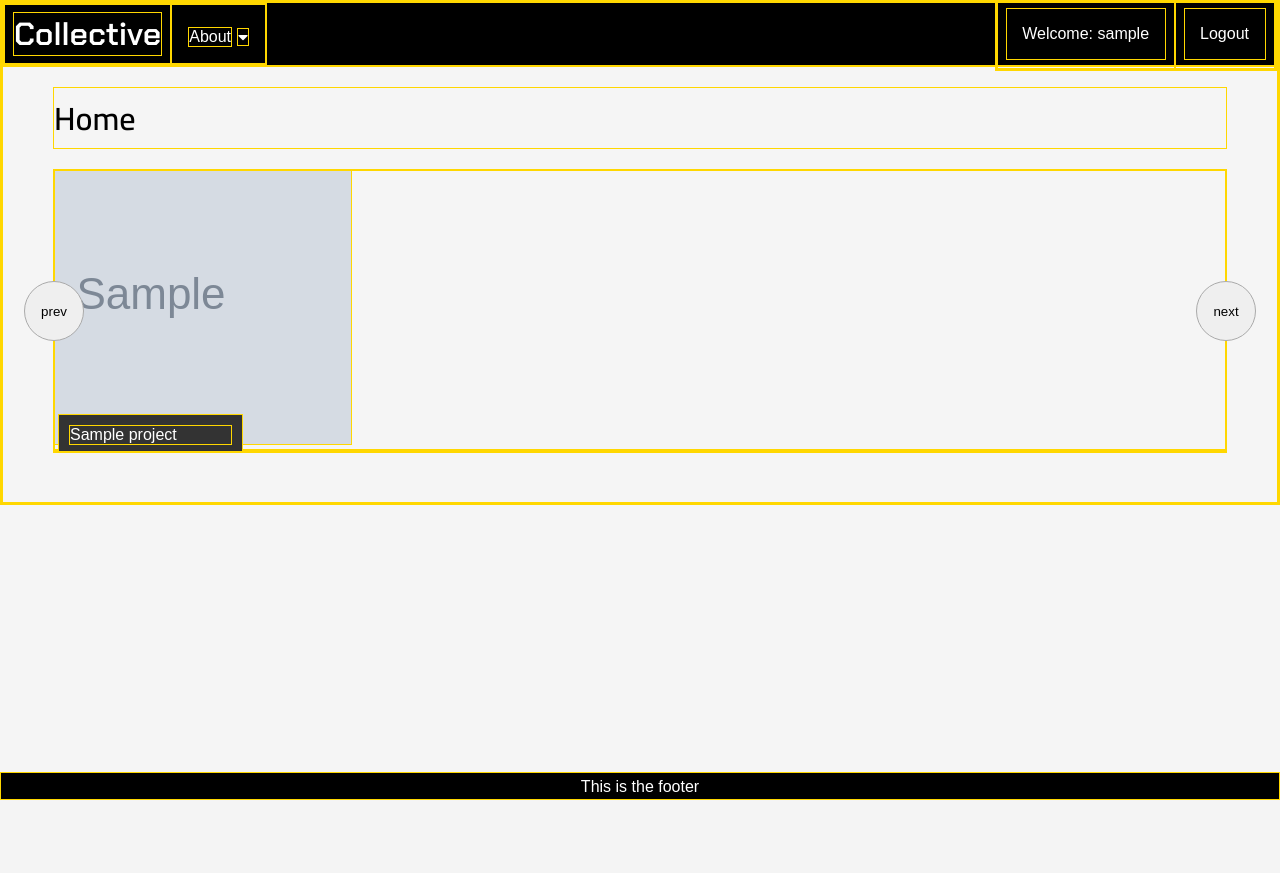
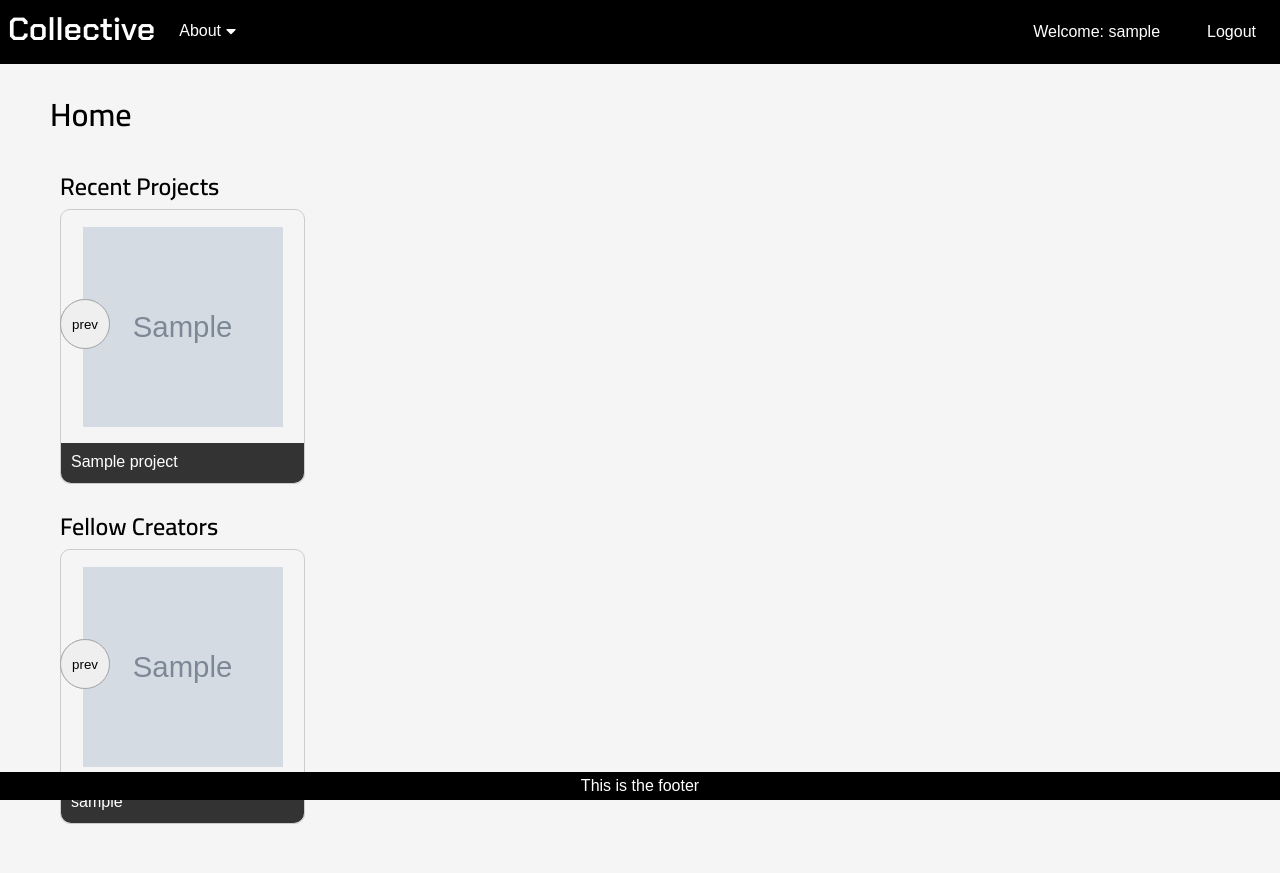
Before and after one commit to gailedit/project-3_collective, a Django app: page /home/ in a window 1280 px wide. Before the commit the page ends 800 px from the top, so only its background shows below. Run offline with Django 3.2, Linux system fonts and the light colour scheme; a user stored in the database is signed in; tables that the repository leaves empty hold one stand-in row (values such as "Sample post"); grey boxes marked "Sample" are stand-in pictures.

Commit message:
added carousels to home page. created skill-cards, started styling profile detail

```diff
--- a/main_app/static/scripts/carousel.js
+++ b/main_app/static/scripts/carousel.js
@@ -1,38 +1,79 @@
-const carousel = document.querySelector('.carousel');
-const slider = document.querySelector('.slider');
+// project carousel
+const project_carousel = document.querySelector('#project-carousel');
+const project_slider = document.querySelector('#project-slider');
 
-const next = document.querySelector('.next');
-const prev = document.querySelector('.prev');
+const project_next = document.querySelector('#project-next-btn');
+const project_prev = document.querySelector('#project-prev-btn');
 let direction;
 
-next.addEventListener('click', function() {
+project_next.addEventListener('click', function() {
   direction = -1;
-  carousel.style.justifyContent = 'flex-start';
-  slider.style.transform = 'translate(-20%)';
+  project_carousel.style.justifyContent = 'flex-start';
+  project_slider.style.transform = 'translate(-30%)';
 });
 
-prev.addEventListener('click', function() {
+project_prev.addEventListener('click', function() {
   if (direction === -1) {
-    direction = 1;
-    slider.appendChild(slider.firstElementChild);
+    direction = -1;
+    project_slider.prependChild(project_slider.firstElementChild);
   }
-  carousel.style.justifyContent = 'flex-end';
-  slider.style.transform = 'translate(20%)';
+  project_carousel.style.justifyContent = 'flex-end';
+  project_slider.style.transform = 'translate(30%)';
 
 });
 
-slider.addEventListener('transitionend', function() {
-  // get the last element and append it to the front
+project_slider.addEventListener('transitionend', function() {
+  // get the last element and prepend it to the front
 
   if (direction === 1) {
-    slider.prepend(slider.lastElementChild);
+    project_slider.prepend(project_slider.lastElementChild);
   } else {
-    slider.appendChild(slider.firstElementChild);
+    project_slider.appendChild(project_slider.firstElementChild);
   }
 
-  slider.style.transition = 'none';
-  slider.style.transform = 'translate(0)';
+  project_slider.style.transition = 'none';
+  project_slider.style.transform = 'translate(0)';
   setTimeout(() => {
-    slider.style.transition = 'all 0.5s';
+    project_slider.style.transition = 'all 0.5s';
   })
 }, false);
+
+// profile carousel
+const profile_carousel = document.querySelector('#profile-carousel');
+const profile_slider = document.querySelector('#profile-slider');
+
+const profile_next = document.querySelector('#profile-next-btn');
+const profile_prev = document.querySelector('#profile-prev-btn');
+let direction;
+
+profile_next.addEventListener('click', function() {
+  direction = -1;
+  profile_carousel.style.justifyContent = 'flex-start';
+  profile_slider.style.transform = 'translate(-30%)';
+});
+
+profile_prev.addEventListener('click', function() {
+  if (direction === -1) {
+    direction = -1;
+    profile_slider.prependChild(profile_slider.firstElementChild);
+  }
+  profile_carousel.style.justifyContent = 'flex-end';
+  profile_slider.style.transform = 'translate(30%)';
+
+});
+
+profile_slider.addEventListener('transitionend', function() {
+  // get the last element and prepend it to the front
+
+  if (direction === 1) {
+    profile_slider.prepend(profile_slider.lastElementChild);
+  } else {
+    profile_slider.appendChild(profile_slider.firstElementChild);
+  }
+
+  profile_slider.style.transition = 'none';
+  profile_slider.style.transform = 'translate(0)';
+  setTimeout(() => {
+    profile_slider.style.transition = 'all 0.5s';
+  })
+}, false);
--- a/main_app/static/styles/base.css
+++ b/main_app/static/styles/base.css
@@ -1,13 +1,21 @@
 @import url("https://fonts.googleapis.com/css2?family=Chakra+Petch:wght@300;400;600&display=swap");
 @import url("https://fonts.googleapis.com/css2?family=Cairo:wght@200;300;400;600&display=swap");
 /* === Color Variables === */
+:root {
+  --activenav: green;
+  --pink: #FF70A6;
+  --mediumorange: #FF9770;
+  --lightorange: #FFD670;
+  --neonyellow: #E9FF70;
+  --lightpink: #f87dac;
+}
+
 /* === CSS Reset === */
 * {
   -webkit-box-sizing: border-box;
   box-sizing: border-box;
   margin: 0px;
   padding: 0px;
-  border: 1px solid gold;
   font-family: Arial, Helvetica, sans-serif;
   vertical-align: baseline;
   list-style: none;
@@ -71,7 +79,7 @@ body {
 }
 
 .navbar .navbar-links li:hover {
-  background-color: rebeccapurple;
+  background-color: var(--activenav);
 }
 
 .navbar .navbar-links .nav-item {
@@ -123,7 +131,7 @@ body {
 }
 
 .dropdown:hover {
-  background-color: #555;
+  background-color: var(--activenav);
   color: white;
 }
 
@@ -204,10 +212,93 @@ main {
   padding: 20px 50px 29px 50px;
 }
 
-h1 {
-  font-size: 2em;
+h1, h2, h3, h4, h5, h6 {
   font-family: 'Cairo', sans-serif;
   font-weight: 600;
+}
+
+.left-info {
+  width: 350px;
+  border: 1px solid green;
+}
+
+.card {
+  max-width: 245px;
+  height: 100%;
+  border: 1px solid #ccc;
+  -webkit-box-sizing: border-box;
+          box-sizing: border-box;
+  border-radius: 10px;
+  display: -webkit-box;
+  display: -ms-flexbox;
+  display: flex;
+  -webkit-box-orient: vertical;
+  -webkit-box-direction: normal;
+      -ms-flex-direction: column;
+          flex-direction: column;
+}
+
+.card .img {
+  display: -webkit-box;
+  display: -ms-flexbox;
+  display: flex;
+  -o-object-fit: contain;
+     object-fit: contain;
+  max-height: 245px;
+  -webkit-box-pack: center;
+      -ms-flex-pack: center;
+          justify-content: center;
+  -webkit-box-align: center;
+      -ms-flex-align: center;
+          align-items: center;
+  font-size: 30px;
+}
+
+.card .img .square-img {
+  width: 200px;
+  height: 200px;
+  -o-object-fit: cover;
+     object-fit: cover;
+}
+
+.card .info {
+  -ms-flex-preferred-size: 40px;
+      flex-basis: 40px;
+  background: #333;
+  border-radius: 0 0 10px 10px;
+  color: #fff;
+  -webkit-box-flex: 0;
+      -ms-flex-positive: 0;
+          flex-grow: 0;
+  padding: 10px;
+  -webkit-box-sizing: border-box;
+          box-sizing: border-box;
+  text-decoration: none;
+}
+
+.skill-container {
+  display: -webkit-box;
+  display: -ms-flexbox;
+  display: flex;
+  -webkit-box-orient: vertical;
+  -webkit-box-direction: normal;
+      -ms-flex-direction: column;
+          flex-direction: column;
+}
+
+.skill-container .skill-keeper {
+  display: -webkit-box;
+  display: -ms-flexbox;
+  display: flex;
+  -ms-flex-wrap: wrap;
+      flex-wrap: wrap;
+}
+
+.skill-container .skill-keeper .skill-card {
+  padding: 7px;
+  border-radius: 7px;
+  margin: 6px;
+  background-color: lightseagreen;
 }
 
 /* === Footer === */
--- a/main_app/static/styles/base.scss
+++ b/main_app/static/styles/base.scss
@@ -4,7 +4,12 @@
 
 /* === Color Variables === */
 :root {
-
+  --activenav: green;
+  --pink: #FF70A6;
+  --mediumorange: #FF9770;
+  --lightorange: #FFD670;
+  --neonyellow: #E9FF70;
+  --lightpink: #f87dac;
 }
 
 
@@ -14,7 +19,7 @@
           box-sizing: border-box;
   margin: 0px;
   padding: 0px;
-  border: 1px solid gold;
+  // border: 1px solid gold;
   font-family: Arial, Helvetica, sans-serif;
   vertical-align: baseline;
   list-style: none;
@@ -72,7 +77,7 @@ body {
     }
 
     li:hover {
-      background-color: rebeccapurple;
+      background-color: var(--activenav);
     }
 
     .nav-item {
@@ -121,7 +126,7 @@ body {
 }
 
 .dropdown:hover {
-  background-color: #555;
+  background-color: var(--activenav);
   color: white;
 }
 
@@ -191,16 +196,74 @@ main {
   padding: 20px 50px 29px 50px;
 }
 
-h1 {
-  font-size: 2em;
+h1, h2, h3, h4, h5, h6 {
   font-family: 'Cairo', sans-serif;
   font-weight: 600;
 }
 
-// Global project pic icon
-.project-pic-square {
+.left-info {
+  width: 350px;
+  border: 1px solid green;
+}
 
+// Global project & profile pic icon
+.card {
+  max-width: 245px;
+  height: 100%;
+  border: 1px solid #ccc;
+  box-sizing: border-box;
+  border-radius: 10px;
+  display: flex;
+  flex-direction: column;
+
+  .img {
+    display: flex;
+    object-fit: contain;
+    max-height: 245px;
+    justify-content: center;
+    align-items: center;
+    font-size: 30px;
+
+    .square-img {
+      width: 200px;
+      height: 200px;
+      object-fit: cover;
+    }
+  }
+
+  .info {
+    flex-basis: 40px;
+    background: #333;
+    border-radius: 0 0 10px 10px;
+    color: #fff;
+    flex-grow: 0;
+    padding: 10px;
+    box-sizing: border-box;
+    text-decoration: none;
+  }
 }
+
+// Skill card styling
+.skill-container {
+  display: flex;
+  flex-direction: column;
+
+  .skill-keeper {
+    display: flex;
+    flex-wrap: wrap;
+
+    .skill-card {
+      padding:7px;
+      border-radius: 7px;
+      margin: 6px;
+      background-color: lightseagreen;
+    }
+  }
+}
+
+
+
+
 
 
 /* === Footer === */
--- a/main_app/static/styles/home.css
+++ b/main_app/static/styles/home.css
@@ -1,6 +1,10 @@
+main {
+  padding-right: 50px;
+}
+
 .container-slider {
   width: 100%;
-  margin: 20px auto;
+  margin: 20px 30px 20px 10px;
   position: relative;
 }
 
@@ -8,7 +12,7 @@
   overflow: hidden;
 }
 
-.container-slider .slider {
+.container-slider .carousel .slider {
   display: -webkit-inline-box;
   display: -ms-inline-flexbox;
   display: inline-flex;
@@ -16,19 +20,26 @@
   transition: -webkit-transform 0.5s;
   transition: transform 0.5s;
   transition: transform 0.5s, -webkit-transform 0.5s;
+  margin: inherit;
 }
 
-.container-slider section {
-  width: 259px;
+.container-slider .carousel section {
+  width: 275px;
   -ms-flex-negative: 0;
       flex-shrink: 0;
-  height: 250px;
-  padding-right: 70px;
+  height: 275px;
+  padding-right: 15px;
   -webkit-box-sizing: border-box;
           box-sizing: border-box;
 }
 
-.container-slider .card {
+.container-slider .carousel section .card-container {
+  -webkit-box-pack: center;
+      -ms-flex-pack: center;
+          justify-content: center;
+}
+
+.container-slider .carousel section .card {
   width: 100%;
   height: 100%;
   border: 1px solid #ccc;
@@ -44,9 +55,44 @@
           flex-direction: column;
 }
 
-.controls button {
-  width: 60px;
-  height: 60px;
+.container-slider .carousel section .img {
+  display: -webkit-box;
+  display: -ms-flexbox;
+  display: flex;
+  -o-object-fit: contain;
+     object-fit: contain;
+  max-height: 245px;
+  -webkit-box-pack: center;
+      -ms-flex-pack: center;
+          justify-content: center;
+  -webkit-box-align: center;
+      -ms-flex-align: center;
+          align-items: center;
+  font-size: 30px;
+}
+
+.container-slider .carousel section .carousel-card-link {
+  text-decoration: none;
+}
+
+.container-slider .carousel section .info {
+  -ms-flex-preferred-size: 40px;
+      flex-basis: 40px;
+  background: #333;
+  border-radius: 0 0 10px 10px;
+  color: #fff;
+  -webkit-box-flex: 0;
+      -ms-flex-positive: 0;
+          flex-grow: 0;
+  padding: 10px;
+  -webkit-box-sizing: border-box;
+          box-sizing: border-box;
+  text-decoration: none;
+}
+
+.container-slider .carousel button {
+  width: 50px;
+  height: 50px;
   border-radius: 50%;
   border: 1px solid #aaa;
   position: absolute;
@@ -56,20 +102,22 @@
   cursor: pointer;
 }
 
-.container-slider .prev {
+.container-slider .carousel button .prev {
   left: -30px;
+  z-index: 1;
+}
+
+.container-slider .carousel button .next {
+  right: -30px;
+  z-index: 100;
 }
 
 .container-slider .prev.show {
   display: block;
 }
 
-.container-slider .next {
-  right: -30px;
-}
-
-.container-slider .nav .next.hide {
-  display: none;
+.container-slider .nav .next.show {
+  display: block;
 }
 
 .container-slider .card > * {
@@ -78,34 +126,9 @@
           flex: 1;
 }
 
-.container-slider .card .img {
-  display: -webkit-box;
-  display: -ms-flexbox;
-  display: flex;
-  -webkit-box-pack: center;
-      -ms-flex-pack: center;
-          justify-content: center;
-  -webkit-box-align: center;
-      -ms-flex-align: center;
-          align-items: center;
-  height: 240px;
-  font-size: 30px;
-}
-
-.container-slider .card .info {
-  -ms-flex-preferred-size: 40px;
-      flex-basis: 40px;
-  background: #333;
-  color: #fff;
-  -webkit-box-flex: 0;
-      -ms-flex-positive: 0;
-          flex-grow: 0;
-  padding: 10px;
-  -webkit-box-sizing: border-box;
-          box-sizing: border-box;
-}
-
 .carousel-img {
+  width: 200px;
+  height: 200px;
   -o-object-fit: cover;
      object-fit: cover;
 }
--- a/main_app/static/styles/home.scss
+++ b/main_app/static/styles/home.scss
@@ -1,23 +1,36 @@
+main {
+  padding-right: 50px;
+}
+
 .container-slider {
   width: 100%;
-  margin: 20px auto;
+  margin: 20px 30px 20px 10px;
   position: relative;
-}
-.container-slider .carousel {
+  // border: 1px solid orange;
+
+  .carousel {
     overflow: hidden;
-}
- .container-slider .slider {
+    // border: 1px solid blue;
+
+    .slider {
       display: inline-flex;
       transition: transform 0.5s;
+      margin: inherit;
+      // border: 1px solid green;
     }
-.container-slider section {
-  width: 259px;
+
+    section {
+      width: 275px;
       flex-shrink: 0;
-  height: 250px;
-  padding-right: 70px;
+      height: 275px;
+      padding-right: 15px;
       box-sizing: border-box;
+
+      .card-container {
+        justify-content: center;
       }
-.container-slider .card {
+
+      .card {
         width: 100%;
         height: 100%;
         border: 1px solid #ccc;
@@ -26,81 +39,67 @@
         display: flex;
         flex-direction: column;
       }
-.controls button {
-  width: 60px;
-  height: 60px;
+
+      .img {
+        display: flex;
+        object-fit: contain;
+        max-height: 245px;
+        justify-content: center;
+        align-items: center;
+        font-size: 30px;
+      }
+
+      .carousel-card-link {
+        text-decoration: none;
+      }
+
+      .info {
+        flex-basis: 40px;
+        background: #333;
+        border-radius: 0 0 10px 10px;
+        color: #fff;
+        flex-grow: 0;
+        padding: 10px;
+        box-sizing: border-box;
+        text-decoration: none;
+      }
+    }
+
+    button {
+      width: 50px;
+      height: 50px;
       border-radius: 50%;
       border: 1px solid #aaa;
       position: absolute;
       top: 50%;
       transform: translateY(-50%);
       cursor: pointer;
+
+      .prev {
+        left: -30px;
+        z-index: 1;
       }
-.container-slider .prev {
-  left: -30px;
 
+      .next {
+        right: -30px;
+        z-index: 100;
       }
+    }
+  }
+}
+
 .container-slider .prev.show {
   display: block;
 }
-.container-slider .next {
-  right: -30px;
-}
-.container-slider .nav .next.hide {
-  display: none;
+
+.container-slider .nav .next.show {
+  display: block;
 }
 .container-slider .card > * {
   flex: 1;
 }
-.container-slider .card .img {
-  display: flex;
-  justify-content: center;
-  align-items: center;
-  height: 240px;
-  font-size: 30px;
-}
-
-.container-slider .card .info {
-  flex-basis: 40px;
-  background: #333;
-  color: #fff;
-  flex-grow: 0;
-  padding: 10px;
-  box-sizing: border-box;
-}
-
 .carousel-img {
+  width: 200px;
+  height: 200px;
   object-fit: cover;
 }
-
-
-
-
-
-
-
-
-// .gallery {
-//   display: grid;
-//   grid-template-columns: repeat(autofit, minmax(280px, 1fr));
-//   justify-content: center;
-//   gap: 30px;
-
-//   .filter_view {
-//     display: flex;
-//     flex-direction: row;
-
-
-//     .card {
-//       height: 300px;
-//       width: 300px;
-//     }
-
-//     img {
-//       width: 100%;
-//       height: 300px;
-//       object-fit: cover;
-//       object-position: top;
-//     }
-//   }
-// }
--- a/main_app/templates/home.html
+++ b/main_app/templates/home.html
@@ -21,25 +21,55 @@
 {% block content %}
 
 <div class="container-slider">
-  <div class="carousel">
-    <div class="slider">
+  <h2>Recent Projects</h2>
+  <div class="carousel" id="project-carousel">
+    <div class="slider" id="project-slider">
       {% for project in projects %}
       <section class="card-container">
+        <a href={% url 'project' project.pk %} class="carousel-card-link">
         <div class="card">
           <div class="img">
-            <img src="{{project.img}}" alt="{{project.title}}" class="carousel-img" />
+            <img src="{{project.img}}" alt="{{project.title}}" class="carousel-img square-img" />
           </div>
           <div class="info">
             <p>{{project.title}}</p>
           </div>
         </div>
+        </a>
       </section>
       {% endfor %}
 
     </div>
     <div class="controls">
-      <button class="next">next</button>
-      <button class="prev">prev</button>
+      <button class="next" id="project-next-btn">next</button>
+      <button class="prev" id="project-prev-btn">prev</button>
+    </div>
+  </div>
+</div>
+
+<div class="container-slider">
+  <h2>Fellow Creators</h2>
+  <div class="carousel" id="profile-carousel">
+    <div class="slider" id="profile-slider">
+      {% for profile in profiles %}
+      <section class="card-container">
+        <a href={% url 'profile' profile.pk %} class="carousel-card-link">
+        <div class="card">
+          <div class="img">
+            <img src="{{profile.image}}" alt="{{profile.user}}" class="carousel-img square-img" />
+          </div>
+          <div class="info">
+            <p>{{profile.user}}</p>
+          </div>
+        </div>
+        </a>
+      </section>
+      {% endfor %}
+
+    </div>
+    <div class="controls">
+      <button class="next" id="profile-next-btn">next</button>
+      <button class="prev" id="profile-prev-btn">prev</button>
     </div>
   </div>
 </div>
@@ -50,37 +80,6 @@
 
 
 
-
-
-
-
-
-          {% comment %} <div class="card">
-            <a href="{% url 'project' project.pk %}">
-            <div class="img">
-              <img src="{{project.img}}" alt="{{project.title}}" />
-            </div>
-            <div class="info">
-              <p class="card-header-title">{{project.title}}</p>
-          </div> {% endcomment %}
-
-
-
-
-
-          {% comment %} <div class="card">
-            <div class="card-image">
-              <figure class="project-pic-square">
-                <img src="{{project.img}}" alt="{{project.title}}" />
-              </figure>
-            </div>
-            <div class="card-header">
-              <p class="card-header-title">{{project.title}}</p>
-            </div>
-          </div>
-        </a>
-      </div>
-      {% endcomment %}
 
 
 
```
Also changed, not shown: main_app/templates/profile_detail.html (+58 -19 lines), main_app/static/styles/detail.scss (added), 2 other files. Lines whose indentation alone changed are shown as unchanged.
